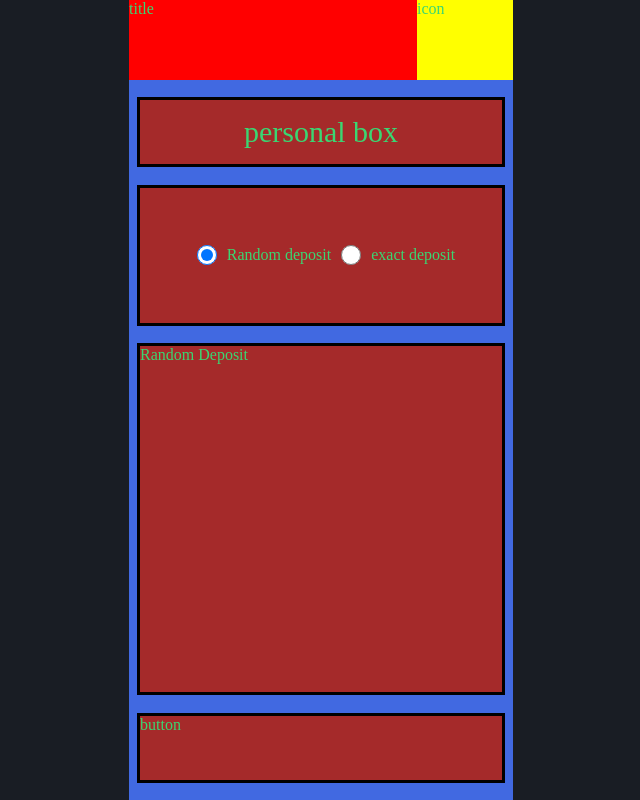
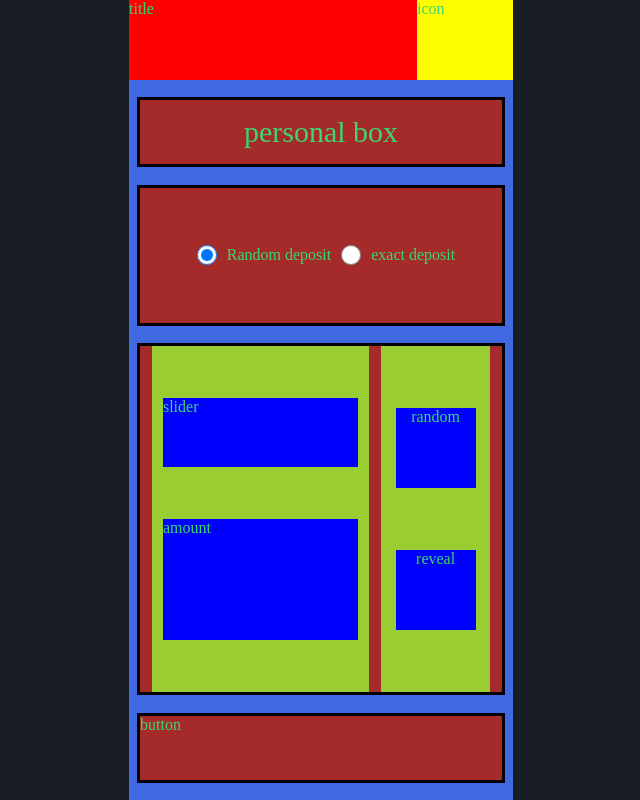
Before and after one commit to tahrer007/E-Penny-Bank, a React (Create React App) app in the folder client/: page /deposit in a window 1280 px wide. Shown: the whole page, without its empty margins (319-959 px from the left). Built offline with nearby package versions, Linux system fonts and the light colour scheme.

Commit message:
random deposite

```diff
--- a/client/package.json
+++ b/client/package.json
@@ -15,6 +15,7 @@
     "react-dom": "^18.2.0",
     "react-router-dom": "^6.4.0",
     "react-scripts": "5.0.1",
+    "rsuite": "^5.18.1",
     "sass": "^1.54.9",
     "web-vitals": "^2.1.4"
   },
--- a/client/src/components/deposit/randomDeposit/RandomDeposit.jsx
+++ b/client/src/components/deposit/randomDeposit/RandomDeposit.jsx
@@ -3,7 +3,19 @@ import "./randomDeposit.scss" ;
 
 const RandomDeposit= ()=>{
 
-    return(<div className="">Random Deposit</div>)
+    return(<div className="randomBox">
+
+    <div className="leftSide">
+        <div className="slider">slider</div>
+        <div className="amount"> amount</div>
+
+    </div>
+    <div className="rightSide">
+        <div className="random">random</div>
+        <div className="reveal">reveal </div>
+    </div>
+
+    </div>)
 
 }
 
--- a/client/src/components/deposit/randomDeposit/randomDeposit.scss
+++ b/client/src/components/deposit/randomDeposit/randomDeposit.scss
@@ -0,0 +1,51 @@
+@import "global.scss";
+
+.randomBox {
+  display: flex;
+  justify-content: space-evenly;
+  height: 100%;
+
+  > * {
+    display: flex;
+    background-color: yellowgreen;
+    flex-direction: column;
+    justify-content: space-evenly;
+    align-items: center;
+    height: 100%;
+  }
+
+  .leftSide {
+    width: 60%;
+
+    > * {
+      background-color: blue;
+      width: 90%;
+    }
+
+    .slider {
+      height: 20%;
+    }
+
+    .amount {
+      height: 35%;
+    }
+  }
+  .rightSide {
+    width: 30%;
+    height: 100%;
+
+    > * {
+      width: 10vmin;
+      height: 10vmin;
+      background-color: blue;
+      display: flex;
+      justify-content: space-evenly;
+      align-content: center;
+    }
+    .randomBtn {
+    }
+
+    .reveal {
+    }
+  }
+}
```
Also changed, not shown: 1 other file (tests, documents, lock files or other folders).
